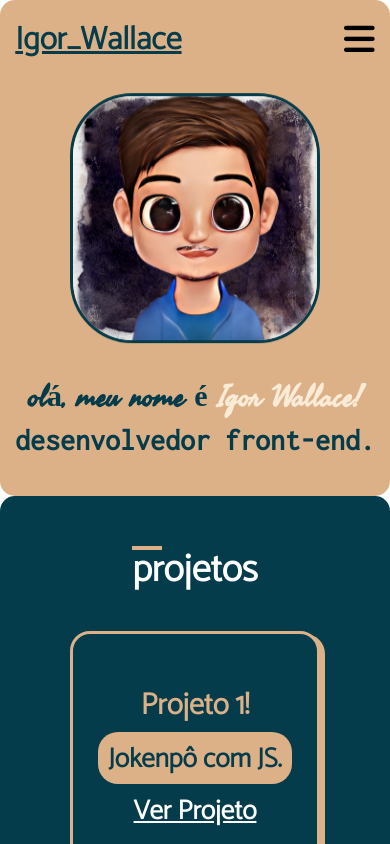
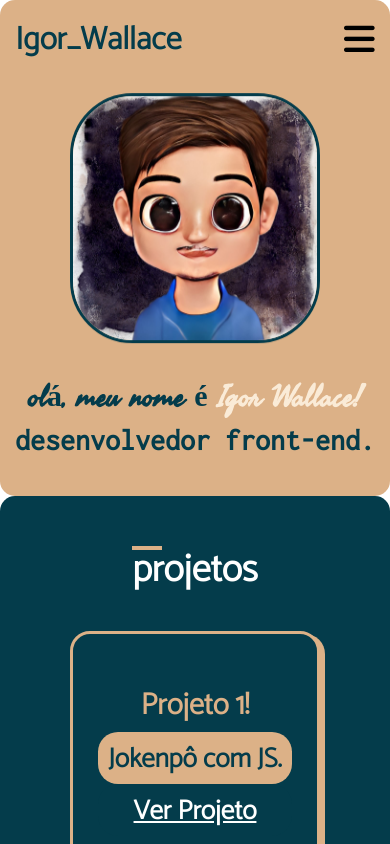
Before and after one commit to Igorwalace/porfolio, a plain HTML site: page index.html in a window 390 px wide. In both pictures the pointer is over the link "Igor_Wallace". Shown: the top 844 px of the page. Drawn offline with Linux system fonts and the light colour scheme.

Commit message:
new style.css

```diff
--- a/css/style.css
+++ b/css/style.css
@@ -537,7 +537,7 @@ footer span:hover a{
     header .menu{
         display: block;
     }
-    header ul li a:hover{
+    header .logo a:hover{
         text-decoration: none;
     }
     header ul li a:hover{
```
